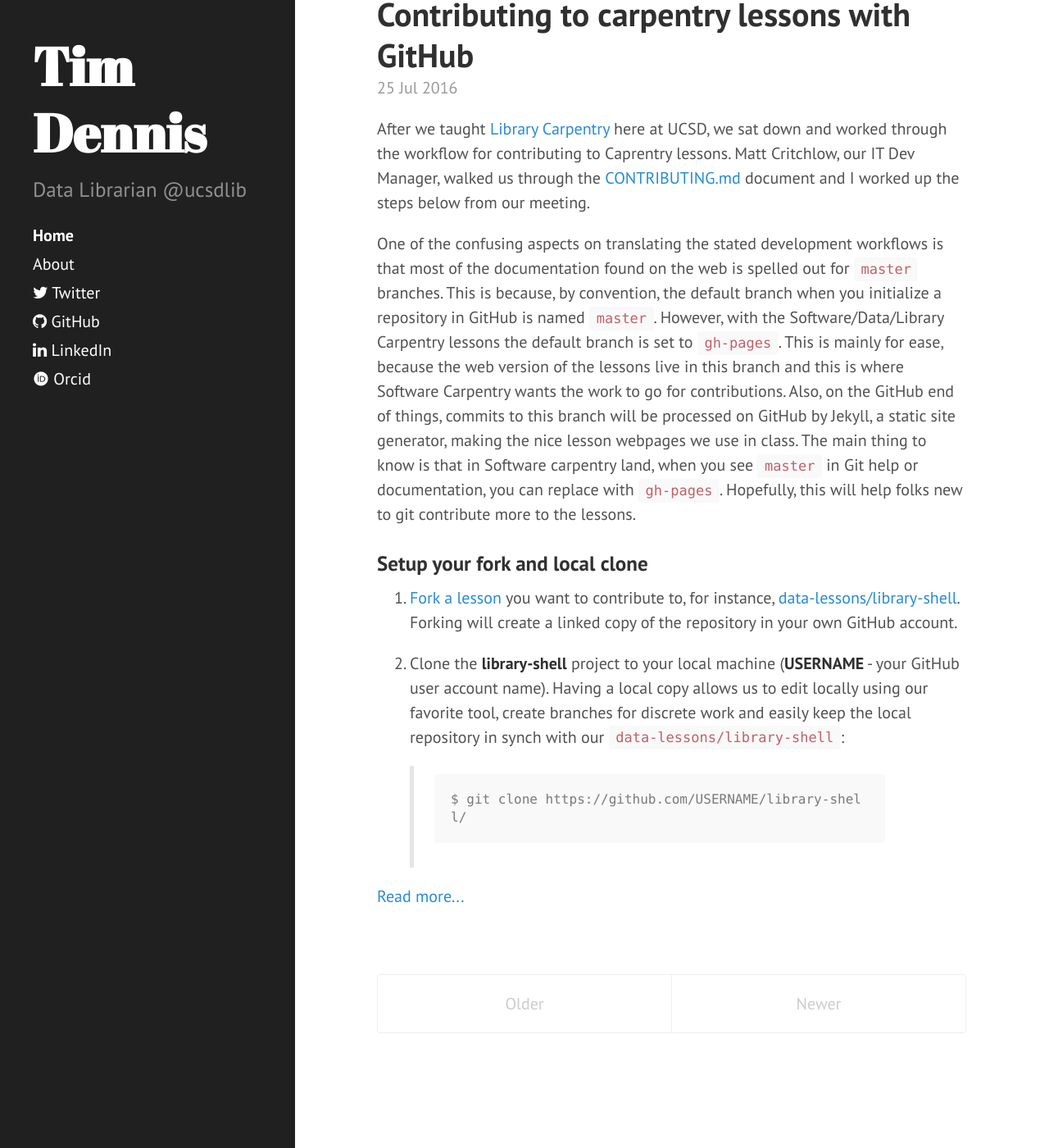
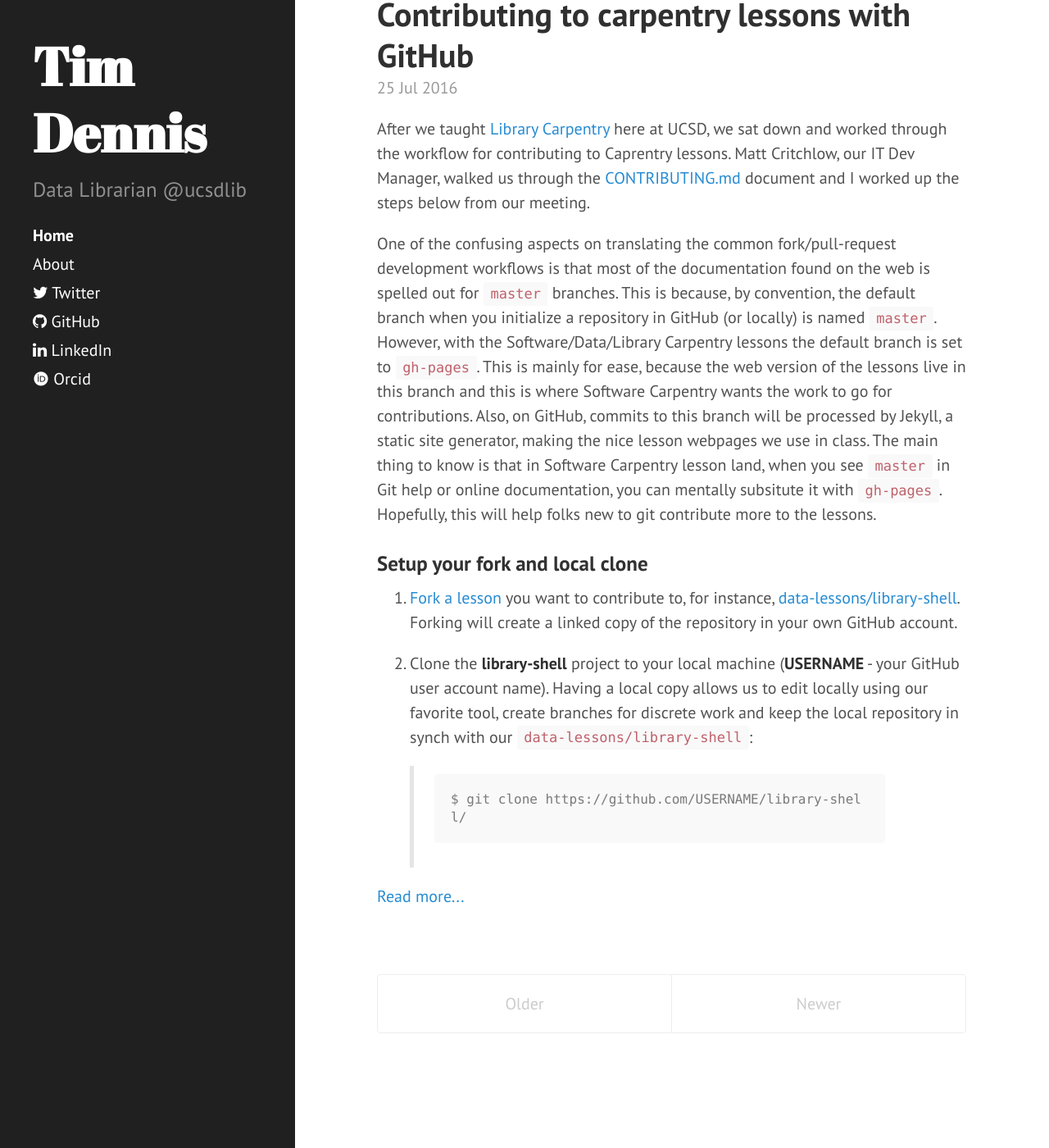
Before and after one commit to jt14den/jt14den.github.io, a Jekyll site: the page built from index.html, in a window 1280 px wide and 1400 px high, scrolled down 1389 px. Shown: the whole window at 82% size. Built offline with Jekyll 4.4.1, drawn with Linux system fonts in a browser that asks for light colours; nearby versions of some CDN libraries; some web fonts are replaced; the list of posts is cut into pages by our own code.

Commit message:
futher proofing

````diff
--- a/_posts/2016-07-25-contributing-carpentries.md
+++ b/_posts/2016-07-25-contributing-carpentries.md
@@ -6,33 +6,33 @@
 ---
 After we taught [Library Carpentry](https://ucsdlib.github.io/2016-07-18-UCSD/) here at UCSD, we sat down and worked through the workflow for contributing to Caprentry lessons. Matt Critchlow, our IT Dev Manager, walked us through the [CONTRIBUTING.md](https://github.com/data-lessons/library-shell/blob/gh-pages/CONTRIBUTING.md) document and I worked up the steps below from our meeting.
 
-One of the confusing aspects on translating the stated development workflows is that most of the documentation found on the web is spelled out for `master` branches. This is because, by convention, the default branch when you initialize a repository in GitHub is named `master`. However, with the Software/Data/Library Carpentry lessons the default branch is set to `gh-pages`. This is mainly for ease, because the web version of the lessons live in this branch and this is where Software Carpentry wants the work to go for contributions. Also, on the GitHub end of things, commits to this branch will be processed on GitHub by Jekyll, a static site generator, making the nice lesson webpages we use in class. The main thing to know is that in Software carpentry land, when you see `master` in Git help or documentation, you can replace with `gh-pages`. Hopefully, this will help folks new to git contribute more to the lessons.
+One of the confusing aspects on translating the common fork/pull-request development workflows is that most of the documentation found on the web is spelled out for `master` branches. This is because, by convention, the default branch when you initialize a repository in GitHub (or locally) is named `master`. However, with the Software/Data/Library Carpentry lessons the default branch is set to `gh-pages`. This is mainly for ease, because the web version of the lessons live in this branch and this is where Software Carpentry wants the work to go for contributions. Also, on GitHub, commits to this branch will be processed by Jekyll, a static site generator, making the nice lesson webpages we use in class. The main thing to know is that in Software Carpentry lesson land, when you see `master` in Git help or online documentation, you can mentally subsitute it with `gh-pages`. Hopefully, this will help folks new to git contribute more to the lessons.
 
 ### Setup your fork and local clone
 
 1. [Fork a lesson](http://help.github.com/fork-a-repo/) you want to contribute to, for instance, [data-lessons/library-shell](https://github.com/data-lessons/library-shell/). Forking will create a linked copy of the repository in your own GitHub account.
 
-2. Clone the **library-shell** project to your local machine (**USERNAME** - your GitHub user account name). Having a local copy allows us to edit locally using our favorite tool, create branches for discrete work and easily keep the local repository in synch with our `data-lessons/library-shell`:
+2. Clone the **library-shell** project to your local machine (**USERNAME** - your GitHub user account name). Having a local copy allows us to edit locally using our favorite tool, create branches for discrete work and keep the local repository in synch with our `data-lessons/library-shell`:
 
     >```
     >$ git clone https://github.com/USERNAME/library-shell/
     >```
 <!--more-->
-    `clone` grabs the repository and makes a local copy. It will create the directory (named for the repository name) and set up the linkages between your clone and the remote repository (called `origin`). Let's confirm this by running `git remote -v`.
+    `clone` grabs the repository and makes a local copy. It will create the directory (named for the repository name) and sets up the linkages between your clone and the remote repository (called `origin`). Let's confirm this by running `git remote -v`.
 
     >```
     >$ cd library-shell
     >$ git remote -v
     >
 
-3. Let's now configure the upstream remote. We are doing this because we want to be able to periodically grab -- especially before we start our lesson improvements --  new changes from our upstream repository's (`data-lessons/library-shell`) gh-pages branch and merge those with our local gh-pages branch. Setting an upstream remote let's us do this.
+3. Now configure the upstream remote. We are doing this because we want to be able to periodically grab -- especially before we start our lesson improvements --  new changes from our upstream repository's (`data-lessons/library-shell`) gh-pages branch and merge those with our local gh-pages branch. Setting an upstream remote let's us do this.
 
     >```
     >$ cd library-shell
     >$ git remote add upstream https://github.com/data-lessons/library-shell/
     >```
 
-4. Now, take a look at the remotes and confirm you have an upstream fetch and push pair in addition to your `origin`:
+4. Now, take a look at the remotes again and confirm you have an upstream fetch and push pair in addition to your `origin` ones:
 
     >```
     >$ git remote -v
````
Also changed, not shown: other parts of _posts/2016-07-25-contributing-carpentries.md (+5 -5 lines).
